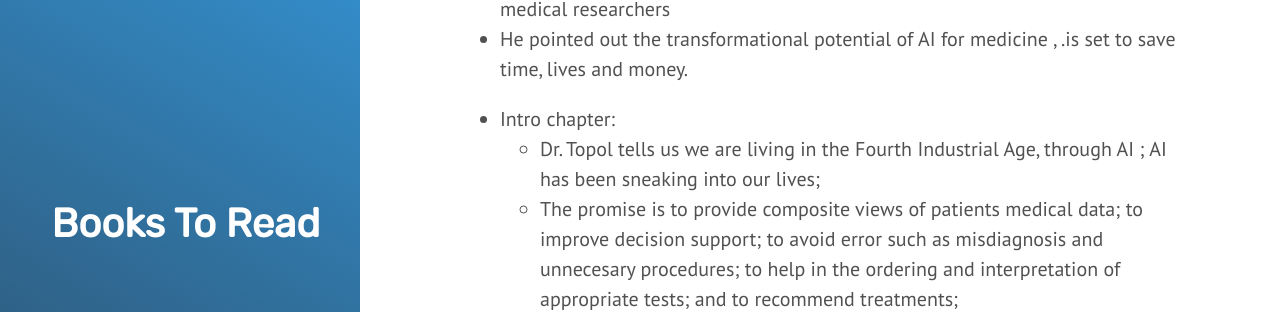
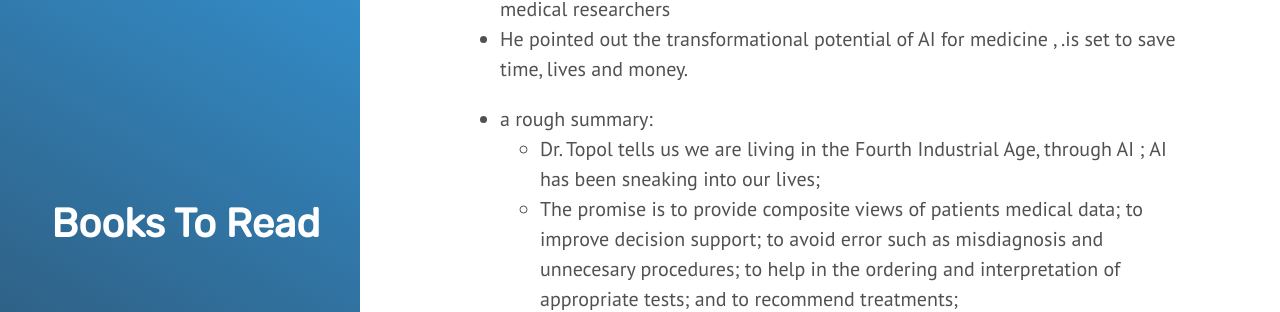
Before and after one commit to qiyanjun/books2read, a Jekyll site: the page built from _posts/2019-04-01-DeepMedicine.md, in a window 1280 px wide and 900 px high, scrolled down 352 px. Shown: the part 154-466 px from the top of the window. Built offline with Jekyll 4.4.1, drawn with Linux system fonts in a browser that asks for light colours.

Commit message:
Update 2019-04-01-DeepMedicine.md

```diff
--- a/_posts/2019-04-01-DeepMedicine.md
+++ b/_posts/2019-04-01-DeepMedicine.md
@@ -19,7 +19,7 @@ by Eric Topol  (Author)
 - Author is a world-renowned cardiologist, Executive Vice-President of Scripps Research, founder of a new medical school and one of the top ten most cited medical researchers
 - He pointed out the transformational potential of AI for medicine , .is set to save time, lives and money.
 
-- Intro chapter:
+- a rough summary:
   + Dr. Topol tells us we are living in the Fourth Industrial Age, through AI ; AI has been sneaking into our lives;
   + The promise is to provide composite views of patients medical data; to improve decision support; to avoid error such as misdiagnosis and unnecesary procedures; to help in the ordering and interpretation of appropriate tests; and to recommend treatments;
   + For medicine, big datasets take the form of whole-genome sequences, high-res images, and continuous outputs from wearable sensors.
```
